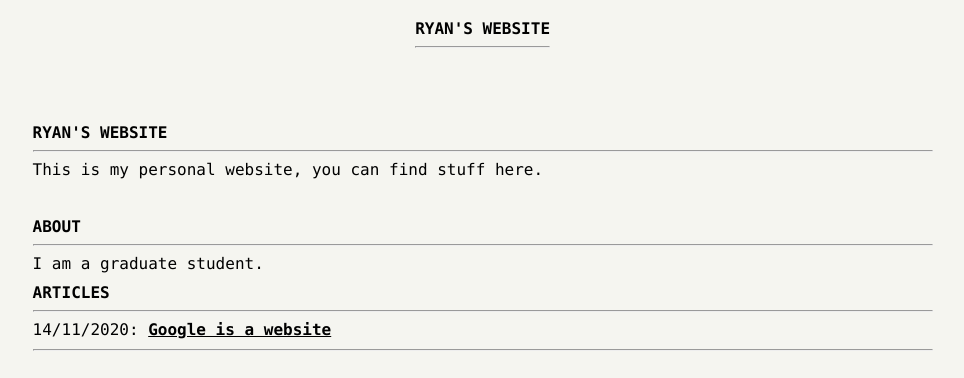
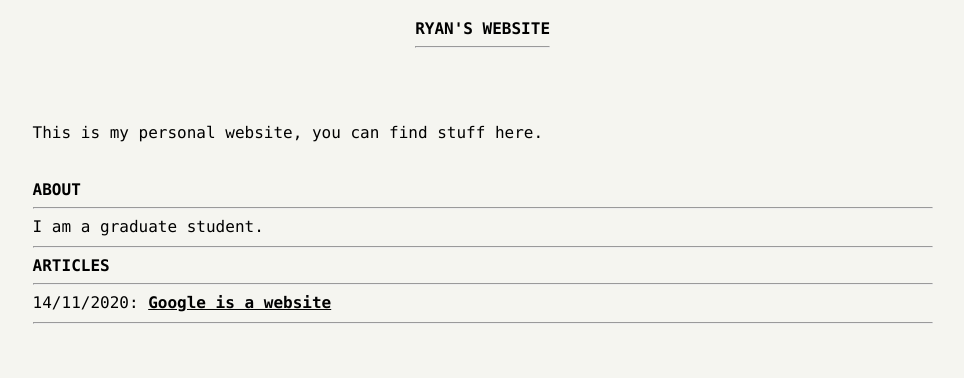
Before and after one commit to yrom1/yrom1.github.io, a plain HTML site: page index.html in a window 1280 px wide. Shown: the whole page, without its empty margins (151-1115 px from the left). Drawn offline with Linux system fonts and the light colour scheme.

Commit message:
Update index.html

```diff
--- a/index.html
+++ b/index.html
@@ -108,13 +108,14 @@
 </center><br><br>
 <div style="margin-bottom: 3ch;text-transform: none;">
 </div>
-<div class='heading'>Ryan's Website</div><hr/>
+<!-- <div class='heading'>Ryan's Website</div><hr/> -->
 <p>
 This is my personal website, you can find stuff here.</p>
 
 <div class='heading'>About</div><hr/>
 <p style="text-align: left;margin-bottom: 1ch;">
 I am a graduate student.<br>
+  <hr>
 
 <div class='heading'>Articles</div><hr/>
 <p style="text-align: left;margin-bottom: 1ch;">
```
